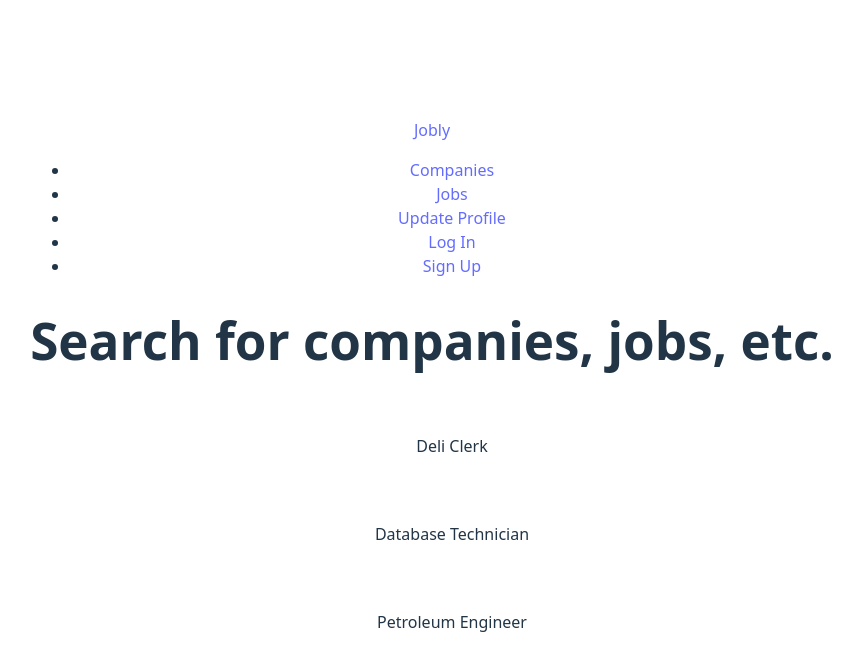
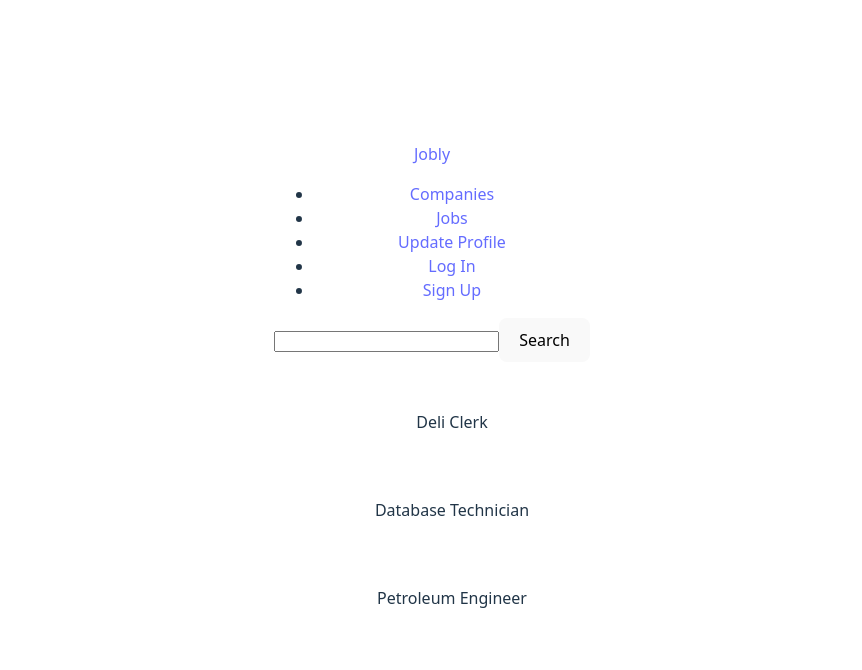
Before and after one commit to franklinkong981/Jobly_Frontend, a React (Vite) app in the folder jobly_frontend/: page /jobs in a window 1280 px wide. Shown: the top 670 px of the page, without its empty margins (208-1070 px from the left). Built offline with nearby package versions, Linux system fonts and the light colour scheme.

Commit message:
Implemented form and submit logic in SearchBar component

```diff
--- a/jobly_frontend/src/components/SearchBar.jsx
+++ b/jobly_frontend/src/components/SearchBar.jsx
@@ -1,8 +1,29 @@
-import React from "react";
+import React, {useState} from "react";
+import {useFormik} from "formik";
 
-function SearchBar() {
+
+function SearchBar({filterFunc, valuesToFilter, placeholder}) {
+  const formik = useFormik({
+    initialValues: {
+      query: ''
+    },
+    validateOnChange: false,
+    validateOnBlur: false,
+    async onSubmit(values) {
+      await filterFunc(values.query, valuesToFilter);
+    }
+  });
+
+
   return (
-    <h1>Search for companies, jobs, etc.</h1>
+    <section className="col-md-4">
+      <form className="SearchBar" onSubmit={formik.handleSubmit}>
+        <input id="SearchBar-query-field" className="SearchBar-input" type="text" name="query"
+        size="25" value={formik.values.query} placeholder={placeholder} onChange={formik.handleChange}/>
+
+        <button className="SearchBar-search-button" type="submit">Search</button>
+      </form>
+    </section>
   );
 }
 
```
